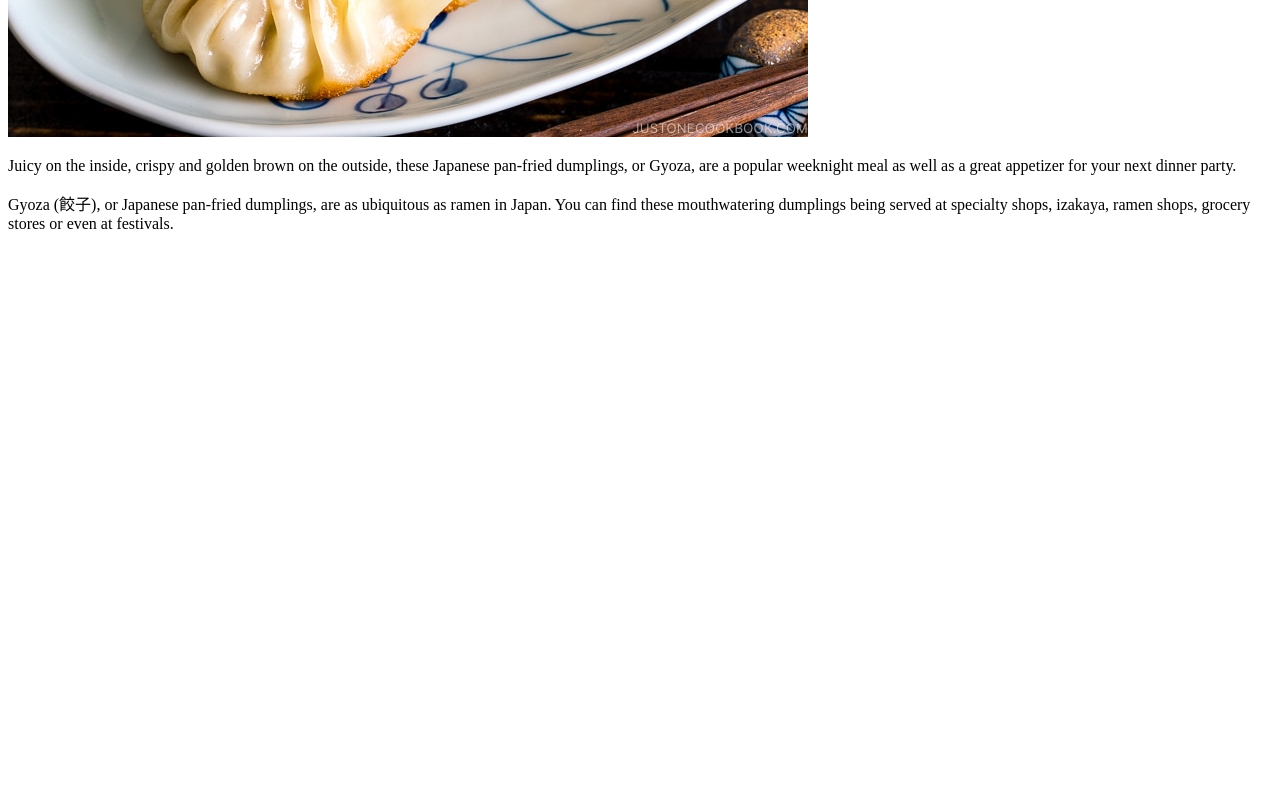
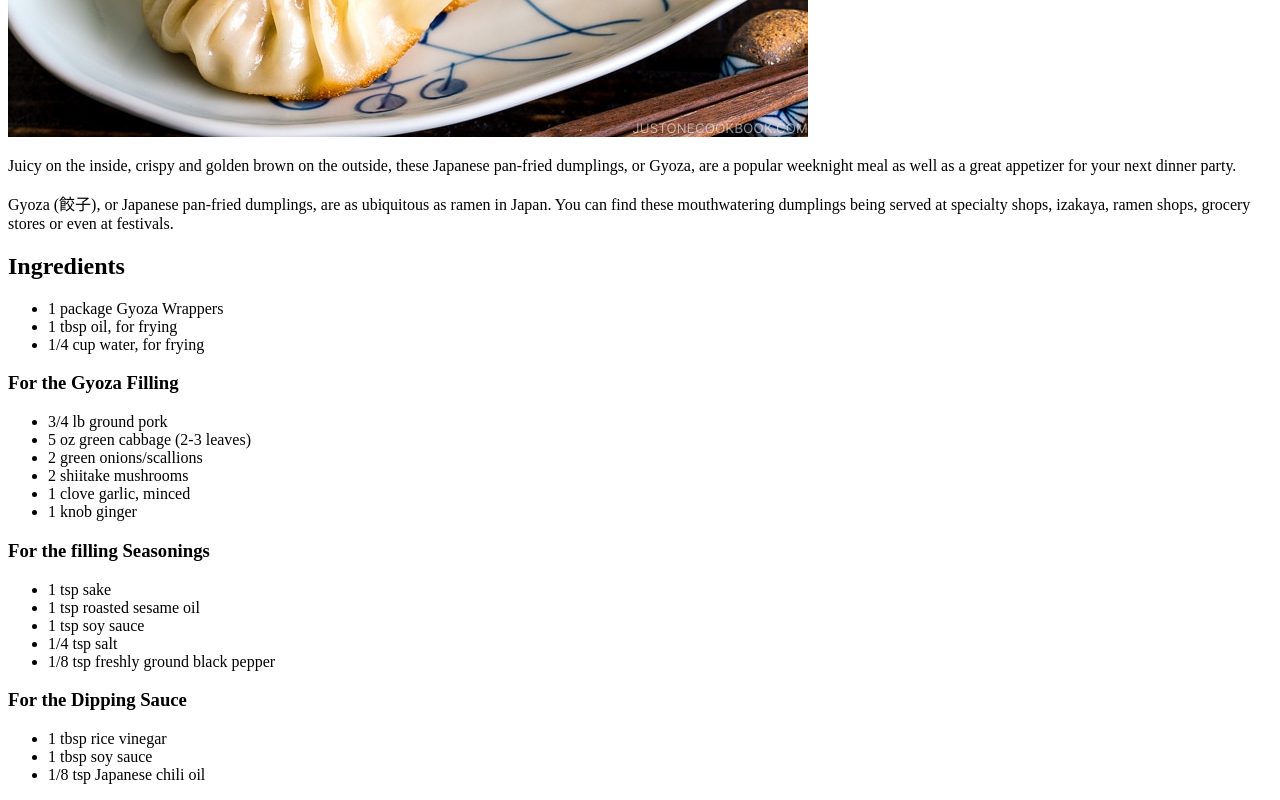
Before and after one commit to Cmoodiee/odin-recipes, a plain HTML site: page recipes/gyoza.html in a window 1280 px wide. Shown: the part 476-1276 px from the top of the page. Before the commit the page ends 800 px from the top, so only its background shows below. Drawn offline with Linux system fonts and the light colour scheme.

Commit message:
add ingredients for dish 3

```diff
--- a/recipes/gyoza.html
+++ b/recipes/gyoza.html
@@ -17,5 +17,38 @@
             You can find these mouthwatering dumplings being served at specialty shops, izakaya,
             ramen shops, grocery stores or even at festivals.</p>
 
+            <h2>Ingredients</h2>
+            <ul>
+                <li>1 package Gyoza Wrappers</li>
+                <li>1 tbsp oil, for frying</li>
+                <li>1/4 cup water, for frying</li>
+            </ul>
+
+            <h3>For the Gyoza Filling</h3>
+            <ul>
+                <li>3/4 lb ground pork</li>
+                <li>5 oz green cabbage (2-3 leaves)</li>
+                <li>2 green onions/scallions</li>
+                <li>2 shiitake mushrooms</li>
+                <li>1 clove garlic, minced</li>
+                <li>1 knob ginger</li>
+            </ul>
+
+            <h3>For the filling Seasonings</h3>
+            <ul>
+                <li>1 tsp sake</li>
+                <li>1 tsp roasted sesame oil</li>
+                <li>1 tsp soy sauce</li>
+                <li>1/4 tsp salt</li>
+                <li>1/8 tsp freshly ground black pepper</li>
+            </ul>
+
+            <h3>For the Dipping Sauce</h3>
+            <ul>
+                <li>1 tbsp rice vinegar</li>
+                <li>1 tbsp soy sauce</li>
+                <li>1/8 tsp Japanese chili oil</li>
+            </ul>
+
     </body>
 </html>
```
